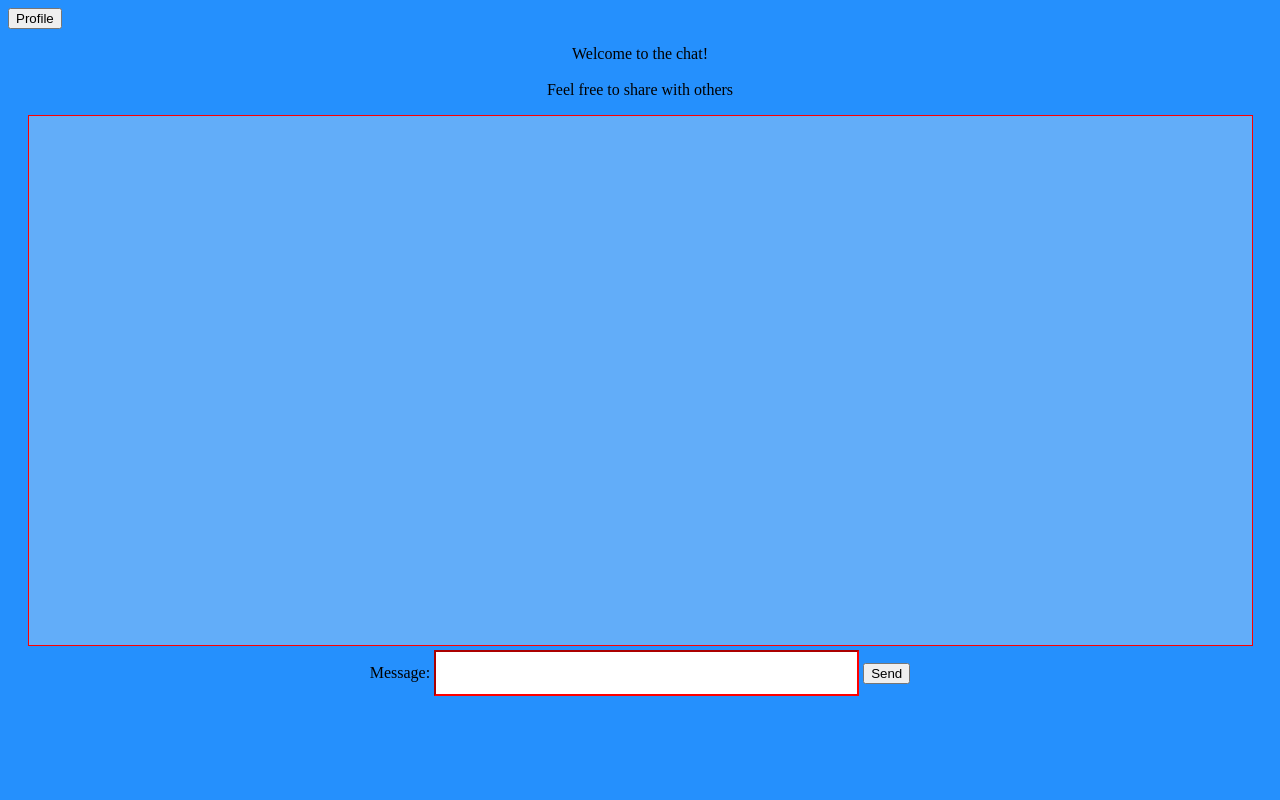
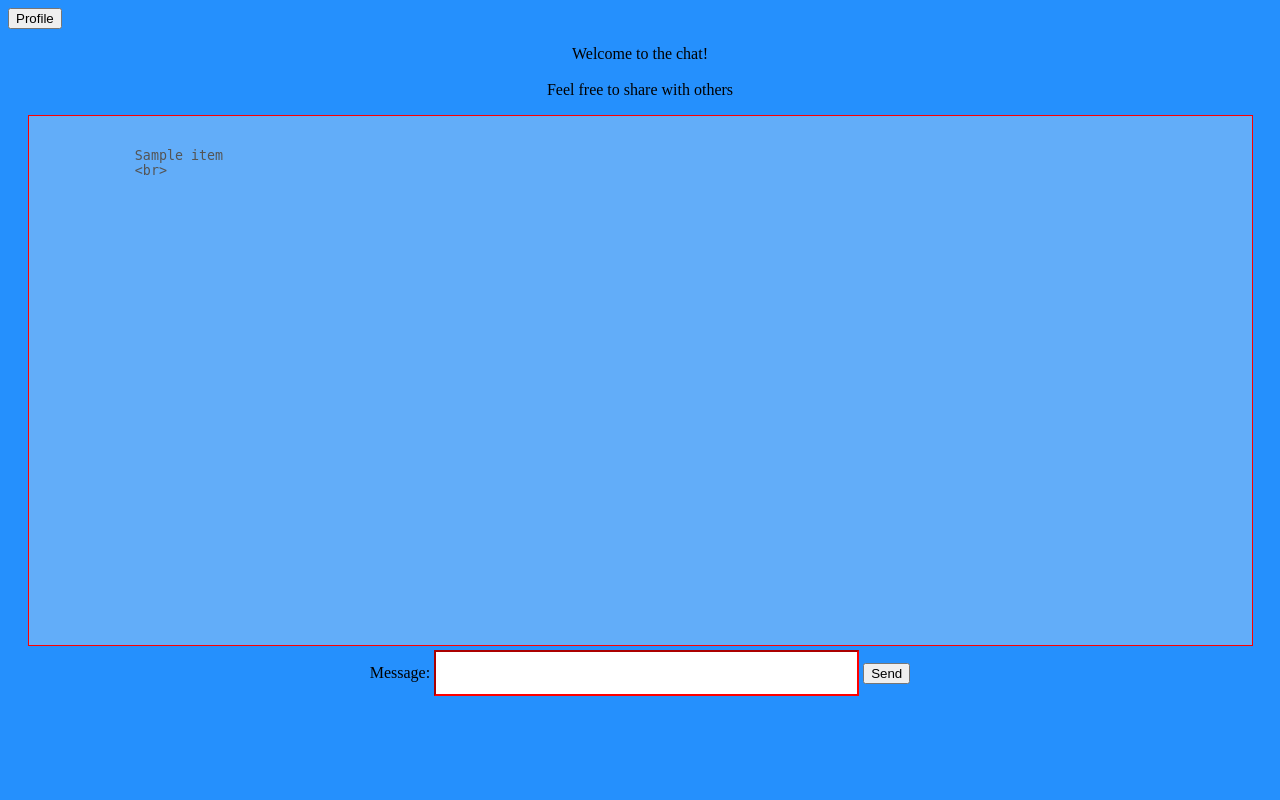
Before and after one commit to Boboston98/Cohort-Forum, a Python web app: template cohort-forum/templates/chat.html in a window 1280 px wide. Run offline with Jinja, Linux system fonts and the light colour scheme; the template is opened without the code that fills it: most values are stand-ins (such as "Sample title", 1, 10 or a date in 2020).

Commit message:
made is that comment appear in text area

```diff
--- a/cohort-forum/main.py
+++ b/cohort-forum/main.py
@@ -114,7 +114,7 @@ class ChatHandler(webapp2.RequestHandler):
         template_variables ={
             'list': chat_list
         }
-        self.response.write(template.render(chat_list))
+        self.response.write(template.render(template_variables))
 class ShowHandler(webapp2.RequestHandler):
     def get(self):
         template = jinja_environment.get_template('templates/showprofile.html')
--- a/cohort-forum/templates/chat.html
+++ b/cohort-forum/templates/chat.html
@@ -22,9 +22,14 @@
      <center> Welcome to the chat! </center>
      <br><center> Feel free to share with others <center>
    </p>
-
  <form action = >
     <textarea disabled style='border-color:red; resize:none' rows='35' cols='150' >
+
+      {% for item in list %}
+             {{ item }}
+             <br>
+         {% endfor %}
+
        </textarea>
  </form>
 
```
